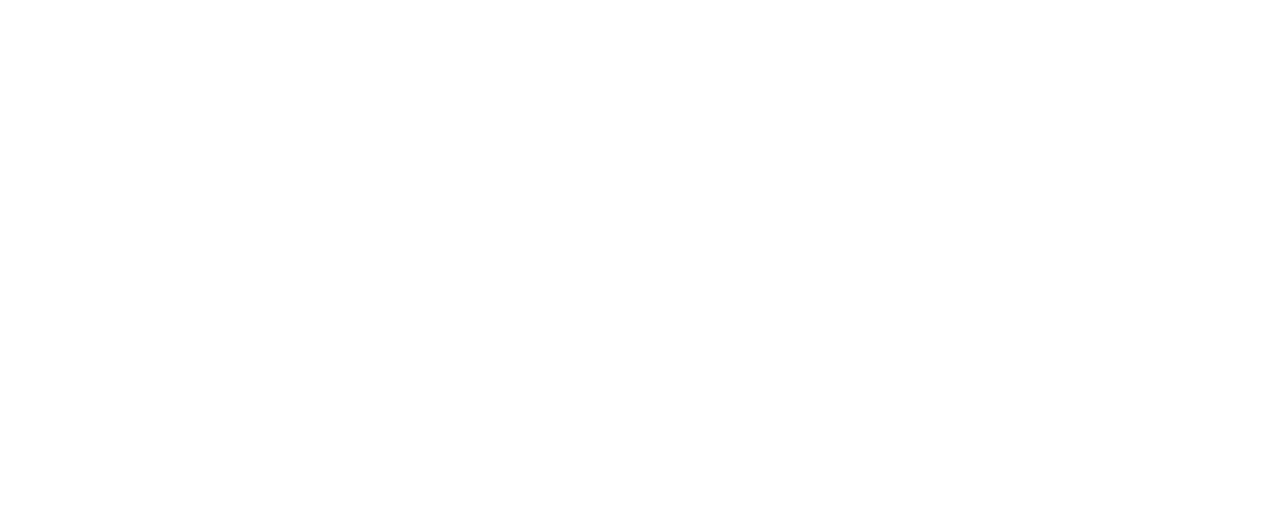
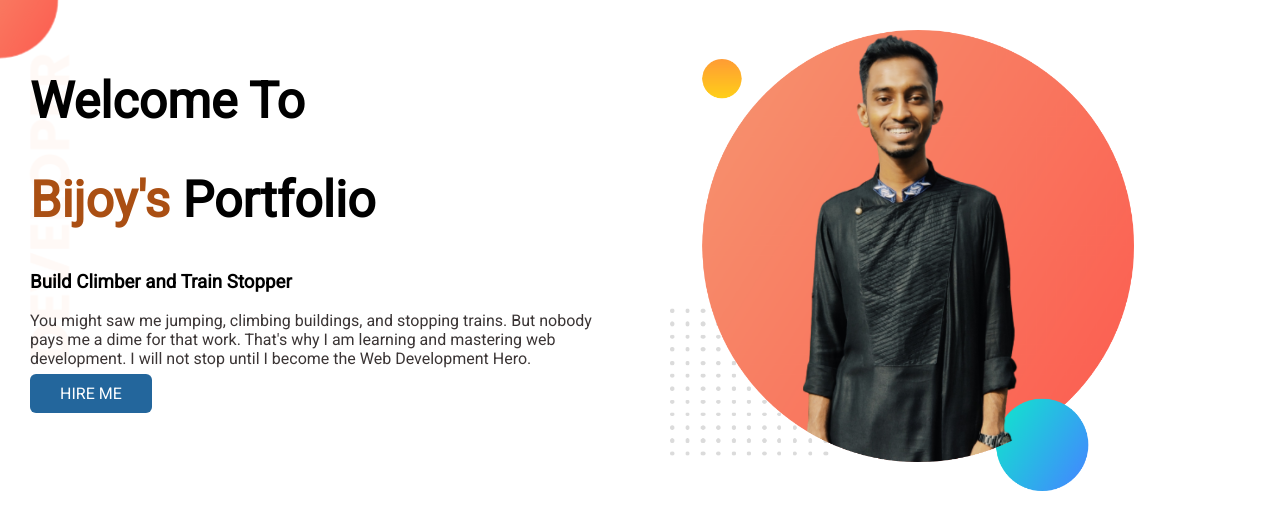
Before and after one commit to mrbijoy641/developer-portfoio, a plain HTML site: page index.html in a window 1280 px wide. Drawn offline with Linux system fonts and the light colour scheme.

Commit message:
top-banner

```diff
--- a/index.html
+++ b/index.html
@@ -1,13 +1,39 @@
 <!DOCTYPE html>
 <html lang="en">
+
 <head>
     <meta charset="UTF-8">
     <meta http-equiv="X-UA-Compatible" content="IE=edge">
     <meta name="viewport" content="width=device-width, initial-scale=1.0">
     <title>Developer Portfolio</title>
+    <link rel="preconnect" href="https://fonts.googleapis.com">
+    <link rel="preconnect" href="https://fonts.gstatic.com" crossorigin>
+    <link
+        href="https://fonts.googleapis.com/css2?family=Roboto&family=Work+Sans:ital,wght@0,100;0,200;0,300;0,400;0,500;0,600;0,700;0,800;0,900;1,100;1,200;1,300;1,400;1,500;1,600;1,700;1,800;1,900&display=swap"
+        rel="stylesheet">
     <link rel="stylesheet" href="style.css">
 </head>
+
 <body>
+    <section class="top-banner">
+        <div class="half-width">
+            <h1>Welcome To</h1>
+            <h1><span>Bijoy's</span> Portfolio</h1>
+            <h3>Build Climber and Train Stopper</h3>
+            <p>You might saw me jumping, climbing buildings, and stopping trains. But nobody pays me a dime for that
+                work. That's why I am learning and mastering web development. I will not stop until I become the Web
+                Development Hero.</p>
+            <a class="btn" target="blank" href="https://www.facebook.com/mrbijoy71">HIRE ME</a>
 
+        </div>
+
+
+
+        <div class="half-width">
+            <img src="./images/my-bg.png" alt="">
+
+        </div>
+    </section>
 </body>
+
 </html>
--- a/style.css
+++ b/style.css
@@ -0,0 +1,44 @@
+body{
+    font-family: 'Roboto', sans-serif;
+    margin: 0;
+}
+h1{
+    font-size: 50px;
+}
+span{
+    color: rgb(170, 79, 19);
+}
+.top-banner{
+    display: flex;
+}
+img{
+    max-width: 80%;
+}
+.half-width{
+    width: 50%;
+    padding: 30px;
+}
+.btn{
+    text-decoration: none;
+    background-color: rgb(35, 102, 156);
+    color: #fff;
+    padding: 10px 30px;
+    border-radius: 6px;
+
+    font-weight: 500;
+}
+.btn:hover{
+    color: rgb(35, 102, 156) ;
+    background-color: #fff;
+    font-weight: 600;
+    border:3px solid rgb(35, 102, 156)  ;
+
+}
+p{
+    color: rgb(59, 53, 53);
+}
+.top-banner{
+    background-image: url(./images/top-banner.png);
+    background-repeat: no-repeat;
+
+}
```
Also changed, not shown: images/dream-bg.png (added), images/exp-bg.png (added), images/jhankar.png (added), images/jhankar2.png (added), images/my-bg.png (added), images/my-bg2.png (added), images/top-banner.png (added), 7 other files.
